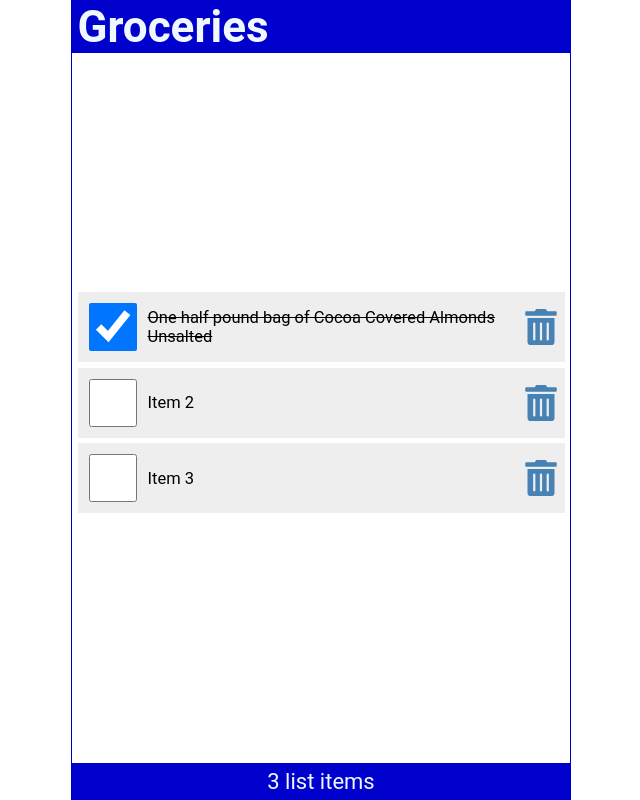
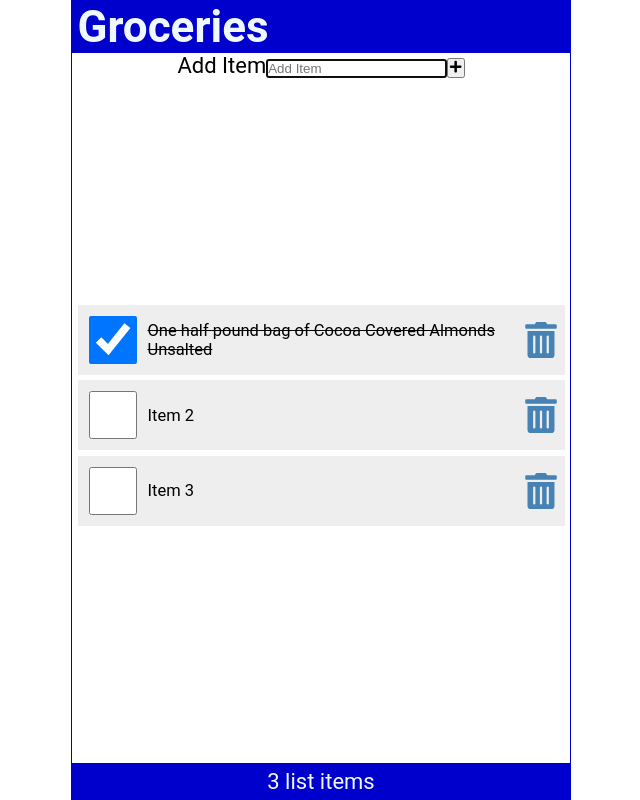
Before and after one commit to aliaaosama97/react-course, a React (Create React App) app: page / in a window 1280 px wide. Shown: the whole page, without its empty margins (319-959 px from the left). Built offline with nearby package versions, Linux system fonts and the light colour scheme.

Commit message:
chapter 9 in progress

```diff
--- a/package.json
+++ b/package.json
@@ -6,6 +6,8 @@
     "@testing-library/jest-dom": "^5.17.0",
     "@testing-library/react": "^13.4.0",
     "@testing-library/user-event": "^13.5.0",
+    "babel-preset-env": "^1.7.0",
+    "babel-preset-react": "^6.24.1",
     "react": "^18.3.1",
     "react-dom": "^18.3.1",
     "react-icons": "^5.3.0",
--- /dev/null
+++ b/src/AddItem.js
@@ -0,0 +1,27 @@
+import React from 'react'
+import { FaPlus } from 'react-icons/fa'
+
+export const AddItem = () => {
+  return (
+    <form className='addForm'>
+        <label htmlFor='addItem'>Add Item</label>
+        <input
+          autoFocus
+          id='addItem'
+          type='text'
+          placeholder='Add Item'
+          required
+        ></input>
+        <button
+          type='submit'
+          aria-label='Add Item'
+        >
+          <FaPlus />
+        </button>
+
+
+    </form>
+  )
+}
+
+export default AddItem
--- a/src/App.js
+++ b/src/App.js
@@ -1,9 +1,10 @@
-
 
 import Header from './Header';
+import AddItem from './AddItem';
 import Content from './Content';
 import Footer from './Footer';
 import { useState } from "react";
+
 
 function App() {
 
@@ -42,6 +43,7 @@
     <div className="App">
 
       <Header title="Groceries"/>
+      <AddItem />
       <Content
         items={items}
         handleCheck = {handleCheck}
```
Also changed, not shown: 1 other file (tests, documents, lock files or other folders).
